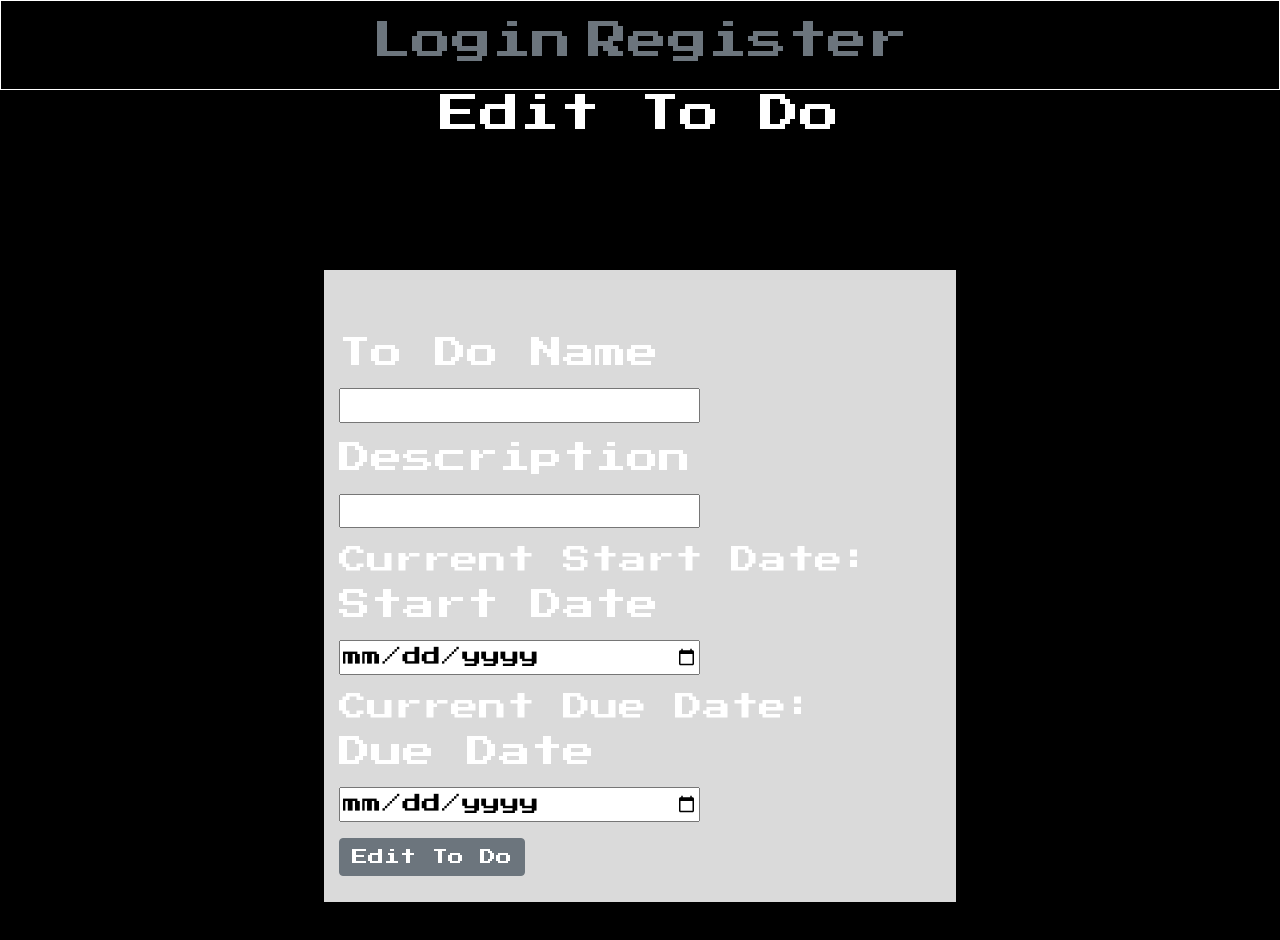
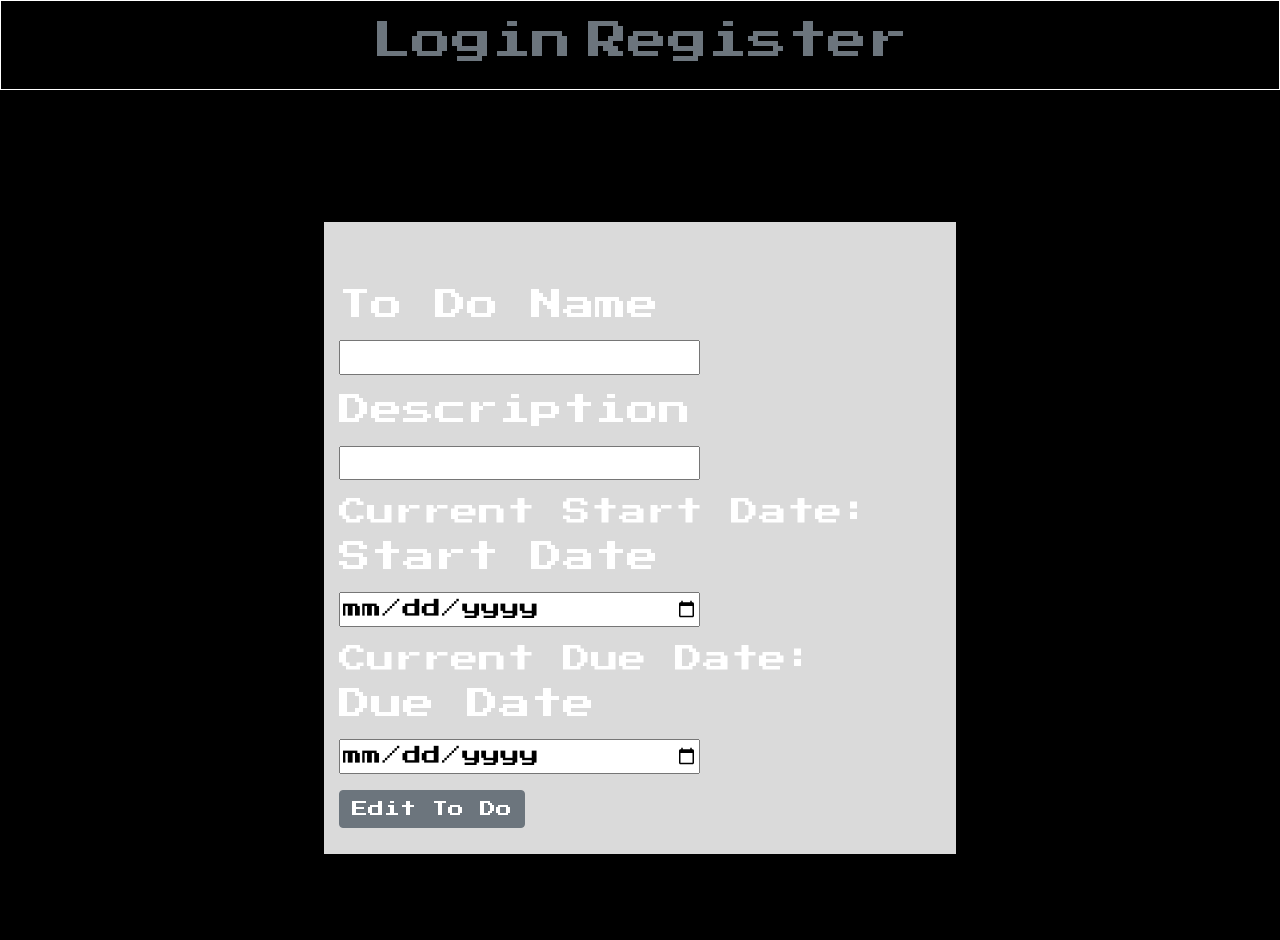
Before and after one commit to PatWyzlic/NovaLyfe, a React (Create React App) app in the folder Frontend/novalyfe/: page /todos/edit/1 in a window 1280 px wide. Shown: the top 940 px of the page. Built offline with nearby package versions, Linux system fonts and the light colour scheme.

Commit message:
Update to CSS

```diff
--- a/Frontend/novalyfe/src/views/views_ToDoEditPage.jsx
+++ b/Frontend/novalyfe/src/views/views_ToDoEditPage.jsx
@@ -39,7 +39,6 @@ export default function ToDoEditPage({ user, duedate, startdate, description, na
     return (
     <>
         <div className="create-to-do">
-            <h1 className="text-center">Edit To Do</h1>
             <form onSubmit={handleSubmit} className="col-lg-6 offset-lg-3"
             autoComplete="off">
             <div class="form-group">
```
